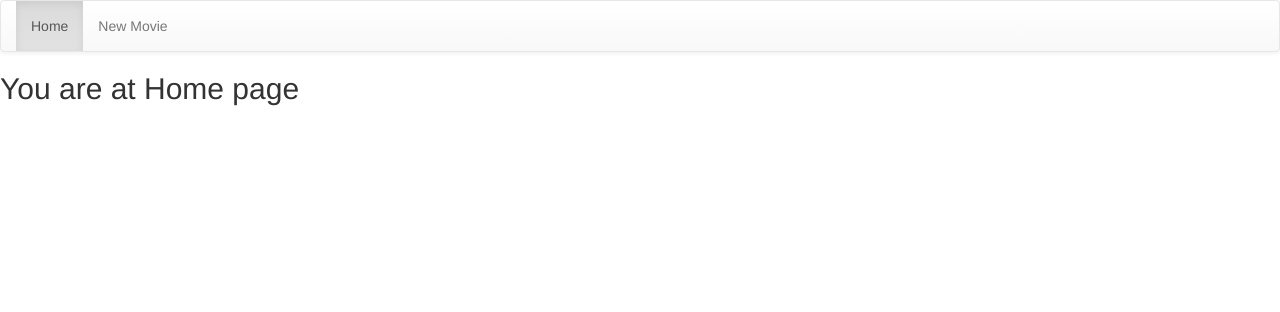
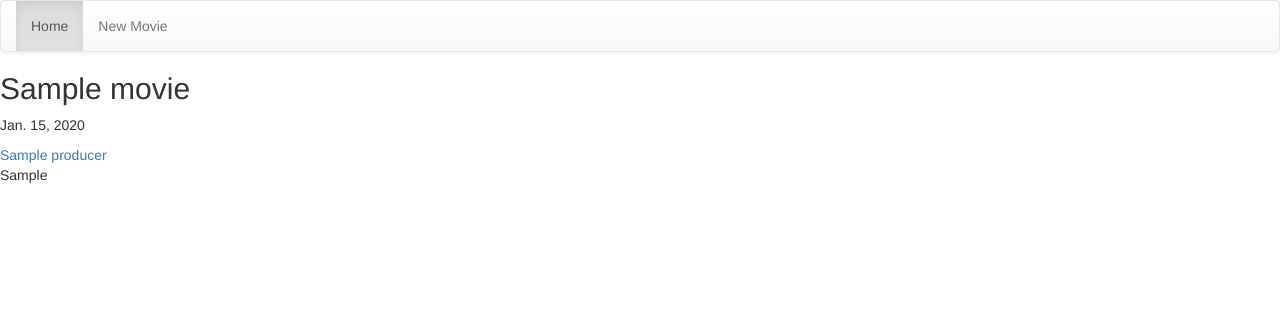
Before and after one commit to hariom454/Django, a Django app: page / in a window 1280 px wide. Shown: the top 312 px of the page. Run offline with Django 3.2, Linux system fonts and the light colour scheme; tables that the repository leaves empty hold one stand-in row (values such as "Sample post"); some libraries are stand-ins or nearby versions.

Commit message:
Added home view and produer detail view

```diff
--- a/Detail/models.py
+++ b/Detail/models.py
@@ -19,7 +19,7 @@ class Producer(models.Model):
 class Movie(models.Model):
 	Name = models.CharField(max_length = 200)
 	Year_of_Release = models.DateField()
-	actor = models.ManyToManyField(Actor)
+	#actors = models.ManyToManyField(Actor)
 	producer = models.ForeignKey(Producer, on_delete = models.CASCADE, null = True, blank = True)
 	Plot = models.TextField()
 	#Poster = models.ImageField()
--- a/Detail/templates/Detail/home.html
+++ b/Detail/templates/Detail/home.html
@@ -1,5 +1,13 @@
 {% extends "Detail/base.html" %}
 
 {% block content %}
-<h2> You are at Home page </h2>
+<div class = "col">
+
+	{% for movie in obj %}
+	<h2> {{movie.Name}} </h2>
+	<p> {{ movie.Year_of_Release }} </p>
+	<a href="{% url 'producer-detail' my_id=movie.producer.id %}" > {{ movie.producer.name }} </a>
+	<p> {{movie.Plot}}</p>
+	{% endfor %}
+</div>
 {% endblock %}
--- a/Detail/urls.py
+++ b/Detail/urls.py
@@ -15,10 +15,12 @@ Including another URLconf
 """
 from django.contrib import admin
 from django.urls import path
-from .views import home_view, movieFormView,actorFormView, producerFormView
+from .views import (home_view, movieFormView,actorFormView, producerFormView,
+	producerDetailView)
 urlpatterns = [
     path('', home_view, name = 'home'),
     path('newmovie/', movieFormView, name = 'new_movie'),
     path('newactor/', actorFormView, name = 'new_actor'),
     path('newproducer/', producerFormView, name = 'new_produer'),
+    path('producer/<int:my_id>/', producerDetailView, name = 'producer-detail'),
 ]
--- a/Detail/views.py
+++ b/Detail/views.py
@@ -1,4 +1,5 @@
 from django.shortcuts import render, get_object_or_404
+
 
 # Create your views here.
 from .models import Movie, Actor, Producer
@@ -28,4 +29,9 @@ def movieFormView(request):
 
 def home_view(request):
 	obj = Movie.objects.all()
-	return render(request, 'Detail/home.html', {})
+	return render(request, 'Detail/home.html', {'obj':obj})
+
+def producerDetailView(request, my_id):
+
+	obj = get_object_or_404(Producer, id=my_id)
+	return render(request, "Detail/producer_detail.html",{'obj':obj})
```
Also changed, not shown: Detail/templates/Detail/producer_detail.html (added, +7 -0 lines), Detail/migrations/0002_remove_movie_actor.py (added).
